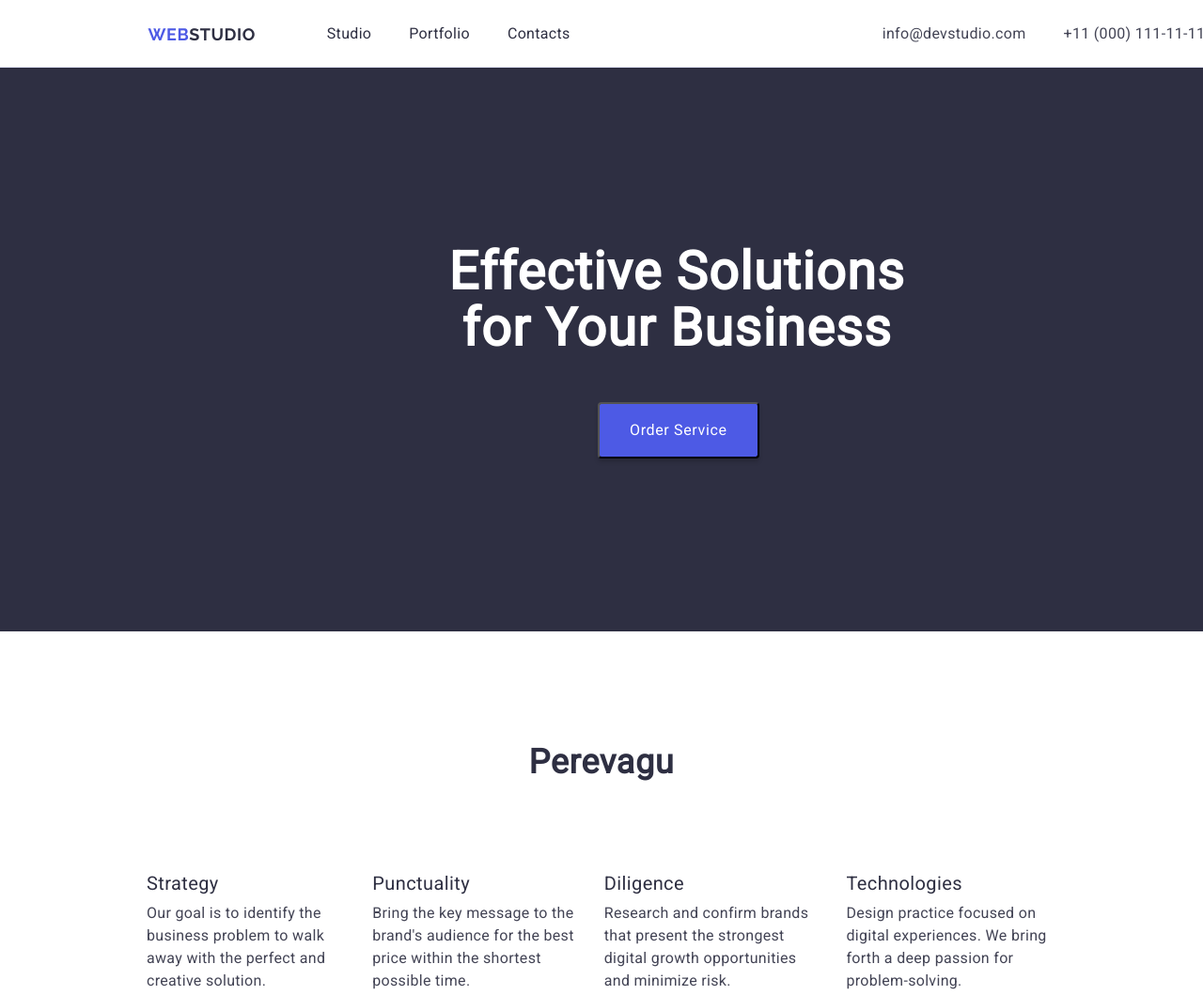
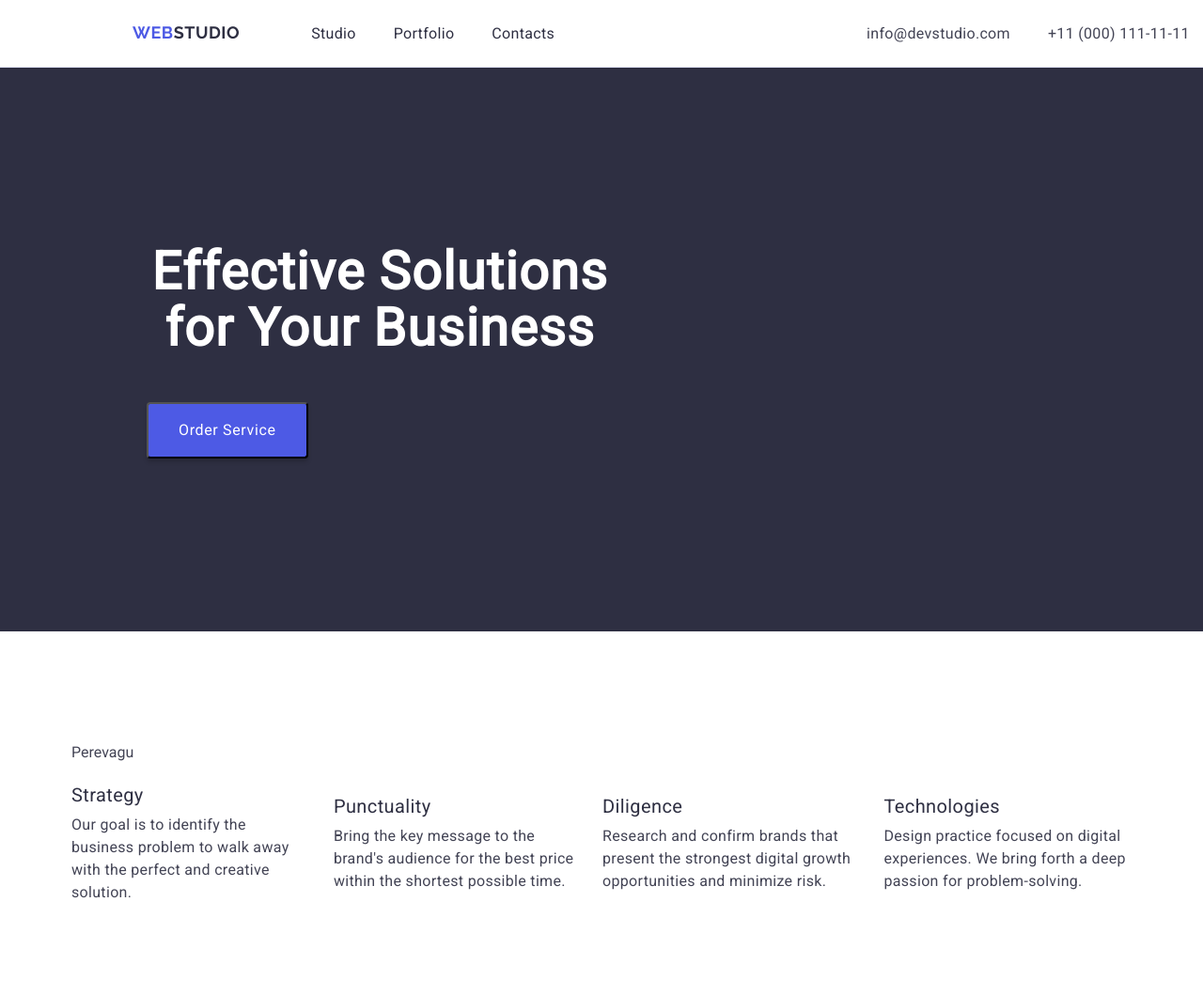
Before and after one commit to Velykobrat/goit-markup-hw-03, a plain HTML site: page index.html in a window 1280 px wide. Shown: the top 1059 px of the page at 94% size. Drawn offline with nearby package versions, Linux system fonts and the light colour scheme.

Commit message:
Деякі правки після першої автоперевірки

```diff
--- a/css/styles.css
+++ b/css/styles.css
@@ -20,12 +20,14 @@ img {
 header {
     border-bottom: 1px solid #E7E9FC;
     background: #FFF;
-    display: flex;
     width: 1440px;
     height: 72px;
-    justify-content: center;
-    align-items: baseline;
-    flex-shrink: 0;
+}
+
+.container {
+    max-width: 1158px;
+    padding: 0 15px 0 15px;
+    margin: 0 auto;
 }
 
 .main-title {
@@ -36,10 +38,8 @@ header {
     font-weight: 700;
     line-height: 1.07;
     letter-spacing: 1.12px;
-    padding-top: 188px;
-    width: 496px;
-    margin-left: 472px;
     padding-bottom: 48px;
+    max-width: 496px
 }
 
 .section-team {
@@ -47,6 +47,7 @@ header {
     width: 1440px;
     height: 732px;
     flex-shrink: 0;
+    padding: 120px 0 120px
 }
 
 .section-title {
@@ -58,8 +59,7 @@ font-weight: 700;
 line-height: 1.11;
 letter-spacing: 0.72px;
 text-transform: capitalize;
-padding-top: 120px;
-padding-bottom: 72px;
+margin-bottom: 72px
 }
 
 .under-section-title {
@@ -89,7 +89,7 @@ line-height: 1.17;
 letter-spacing: 0.54px;
 text-transform: uppercase;
 text-decoration: none;
-margin-top: 25.5px;
+margin-right: 76px;
 }
 
 .logo-dark {
@@ -127,26 +127,21 @@ ul {
     text-decoration: underline;
     }
 
+.page-header .container {
+    display: flex;
+    align-items: center;
+    padding: 24px 0 24px
+}
+
 .nav-list {
     list-style-type: none;
     display: flex;
     gap: 40px;
-    margin-top: 24px;
 }
 
 .nav-contacts {
     display: flex;
     gap: 40px;
-    margin-top: 24px;
-}
-
-.contacts {
-    list-style-type: none;
-    font-style: normal;
-}
-
-.page-header .container {
-    display: flex;
 }
 
 .container .navigation {
@@ -155,29 +150,12 @@ ul {
 
 .container .nav-list {
     max-width: 261px;
-    margin-left: 76px;
     margin-right: 332px;
 }
 
-.perevagu-list {
+.contacts {
     list-style-type: none;
-}
-
-.perevagu-list .under-section-title {
-    margin-bottom: 8px;
-}
-
-.perevagu-list .under-section-text {
-    text-align: left;
-}
-
-.team-list .team {
-    list-style-type: none;
-    background-color: #FFFFFF;
-}
-
-.portfolio-list {
-    list-style-type: none;
+    font-style: normal;
 }
 
 .main-page {
@@ -185,6 +163,7 @@ background: #2E2F42;
 width: 1440px;
 height: 600px;
 flex-shrink: 0;
+padding: 188px 0 188px
 }
 
 .button {
@@ -196,11 +175,10 @@ letter-spacing: 0.64px;
 background: #4D5AE5;
 cursor: pointer;
 padding: 16px 32px 16px 32px;
-margin-left: 636px;
-margin-bottom: 188px;
 border-radius: 4px;
-background:#4D5AE5;
+background-color:#4D5AE5;
 box-shadow: 0px 4px 4px 0px rgba(0, 0, 0, 0.15);
+min-width: 169px;
 }
 
 .button:hover {
@@ -237,12 +215,32 @@ p {
     margin: 0;
 }
 
-.container .perevagu-list{
+.perevagu-list {
+    list-style-type: none;
     display: flex;
     align-items: center;
     gap: 24px;
     flex-shrink: 0;
 }
+
+.perevagu-list .under-section-title {
+    margin-bottom: 8px;
+}
+
+.perevagu-list .under-section-text {
+    text-align: left;
+}
+
+.team-list .team {
+    list-style-type: none;
+    background-color: #FFFFFF;
+}
+
+.portfolio-list {
+    list-style-type: none;
+}
+
+
 
 .container .team-list {
     display: flex;
@@ -255,13 +253,7 @@ flex-shrink: 0;
 }
 
 .section-perevag {
-    padding-bottom: 120px;
-}
-.container {
-    max-width: 1128px;
-    margin-left: 156px;
-    margin-right: 156px;
-    padding: 0;
+    padding: 120px 0 120px
 }
 
 .team {
--- a/index.html
+++ b/index.html
@@ -46,16 +46,16 @@
 
     <main>
         <section class="main-page">
-            <h1 class="main-title">Effective Solutions for Your Business</h1>
+            <div class="container">
+                <h1 class="main-title">Effective Solutions for Your Business</h1>
             <button class="button" type="button">Order Service</button>
+            </div>
         </section>
 
 
         <section class="section-perevag">
             <div class="container">
-                <h2 class="section-title">Perevagu</h2>
-            </div>
-            <div class="container">
+                <span class="visually-hidden">Perevagu</span>
                 <ul class="perevagu-list">
                     <li>
                         <h3 class="under-section-title">Strategy</h3>
@@ -79,8 +79,8 @@
 
 
         <section class="section-team">
-            <h2 class="section-title">Our Team</h2>
-            <div class="container">
+            <div class="container"></div>
+                <h2 class="section-title">Our Team</h2>
                 <ul class="team-list">
                     <li class="team">
                         <img src="./images/foto_product.jpg" height="260" width="264" alt="product">
```
Lines whose indentation alone changed are shown as unchanged.
